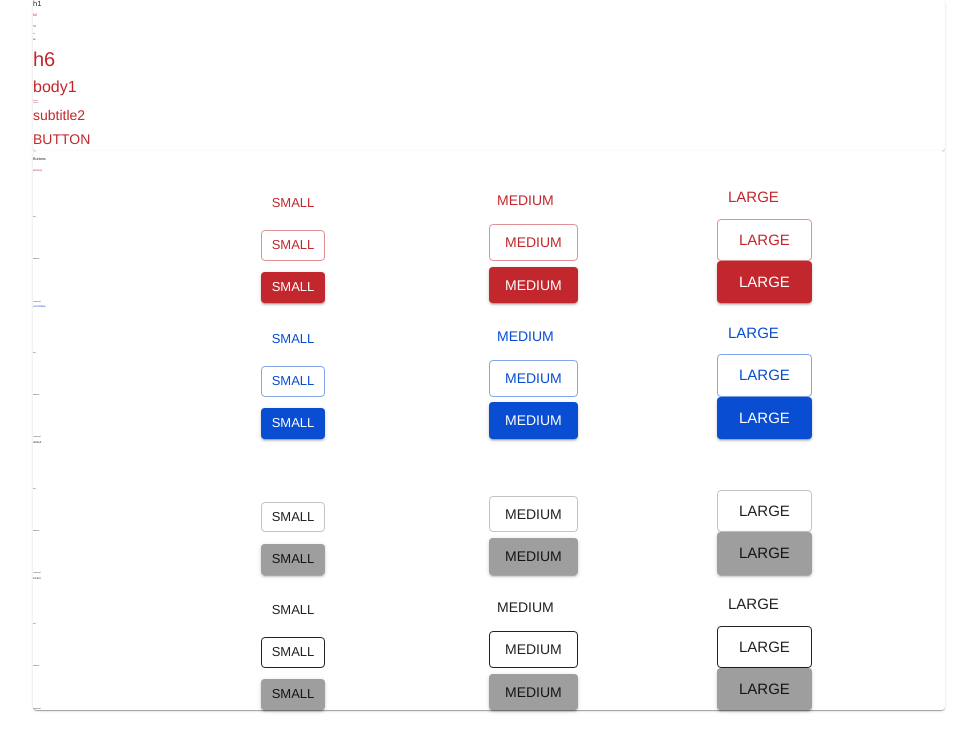
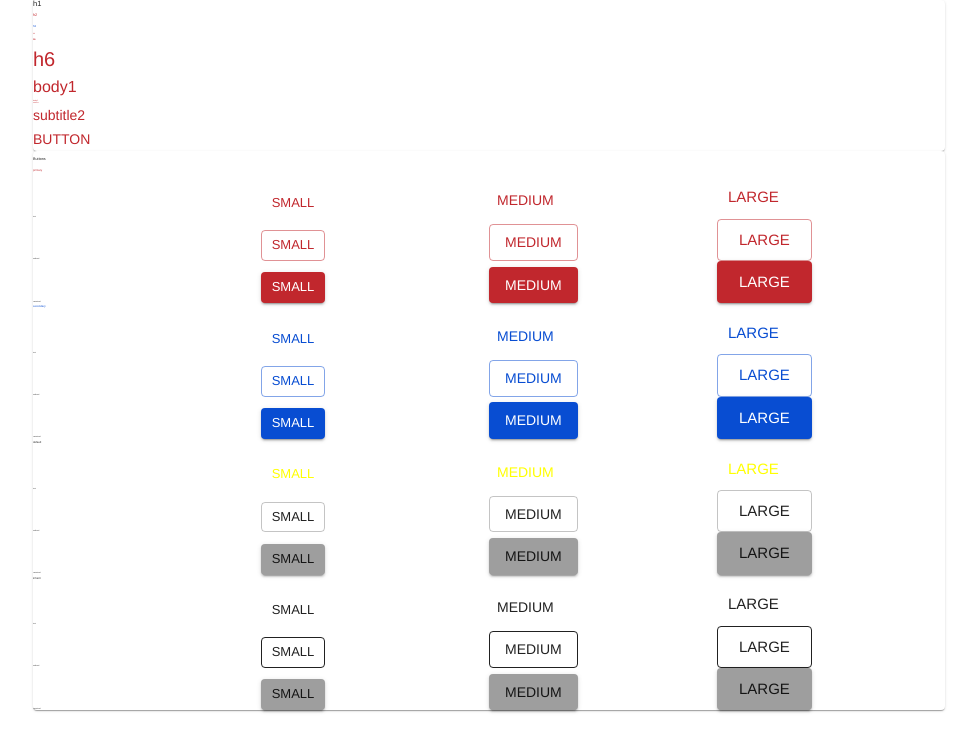
Before and after one commit to Codaisseur/codaisseur-theme, a React (Create React App) app: page / in a window 1280 px wide. Shown: the top 752 px of the page, without its empty margins (151-1128 px from the left). Built offline with nearby package versions, Linux system fonts and the light colour scheme.

Commit message:
Moved directory, added examples, began prepping for package creation

```diff
--- a/src/App.js
+++ b/src/App.js
@@ -3,20 +3,11 @@ import React from "react";
 import { ThemeProvider } from "@material-ui/styles";
 import { CssBaseline, Button, Typography, Grid, Container, Paper } from "@material-ui/core";
 
-import { Button as MuiButton } from '@material-ui/core'
-
-import theme from "./themes/default";
+import theme from "./themes/codaisseur";
 
 const colors = ["primary", "secondary", "default", "inherit"];
 const variants = ["text", "outlined", "contained"];
 const sizes = ["small", "medium", "large"];
-
-const Theme = (props) => (
-  <ThemeProvider theme={theme}>
-    <CssBaseline />
-    {props.children}
-  </ThemeProvider>
-)
 
 function App() {
   return (
--- a/src/index.js
+++ b/src/index.js
@@ -1,11 +1,40 @@
 import React from 'react';
+
+import { ThemeProvider as MuiThemeProiver, withStyles } from "@material-ui/styles";
+import { CssBaseline } from "@material-ui/core";
+
+import { Button as MuiButton } from '@material-ui/core'
+
+import theme from "./themes/codaisseur";
+
+// <RemoveLater>
 import ReactDOM from 'react-dom';
 import App from './App';
 import * as serviceWorker from './serviceWorker';
+ReactDOM.render(<App />, document.getElementById('root'));
+serviceWorker.unregister();
+// </RemoveLater>
 
-ReactDOM.render(<App />, document.getElementById('root'));
+// This is the new theme provider.
+export const ThemeProvider = (props) => (
+  <MuiThemeProiver {...props} theme={theme}>
+    <CssBaseline />
+    {props.children}
+  </MuiThemeProiver>
+)
 
-// If you want your app to work offline and load faster, you can change
-// unregister() to register() below. Note this comes with some pitfalls.
-// Learn more about service workers: https://bit.ly/CRA-PWA
-serviceWorker.unregister();
+// Create custom component
+export const Button = withStyles({
+  root: {
+    background: 'linear-gradient(45deg, #FE6B8B 30%, #FF8E53 90%)',
+    borderRadius: 3,
+    border: 0,
+    color: 'white',
+    height: 48,
+    padding: '0 30px',
+    boxShadow: '0 3px 5px 2px rgba(255, 105, 135, .3)',
+  },
+  label: {
+    textTransform: 'capitalize',
+  },
+})(MuiButton);
--- /dev/null
+++ b/src/themes/codaisseur/index.ts
@@ -0,0 +1,28 @@
+import { createMuiTheme, responsiveFontSizes } from '@material-ui/core/styles'
+
+import { palette, typography, overrides } from '../default'
+
+const theme = createMuiTheme({
+  palette: {
+    ...palette,
+  },
+  typography: {
+    ...typography,
+  },
+  overrides: {
+    ...overrides,
+  },
+
+  // Perhaps useful later.
+  // shape: {},
+  // breakpoints: {},
+  // mixins: {},
+  // spacing: 0,
+  // transitions: {},
+})
+
+export default responsiveFontSizes(theme, {
+  breakpoints: ['sm', 'md', 'lg'],
+  disableAlign: true, // Going unitless!
+  factor: 2,
+})
--- a/src/themes/default/index.ts
+++ b/src/themes/default/index.ts
@@ -1,4 +1,5 @@
 import { createMuiTheme, responsiveFontSizes } from '@material-ui/core/styles'
+
 import {
   common,
   primary,
@@ -12,9 +13,8 @@ import {
   ITypeBackground,
 } from './colors'
 
-import * as typography from './typography'
-import * as overrides from './overrides'
-import { withStyles } from '@material-ui/styles';
+import * as defaultTypography from './typography'
+import * as defaultOverrides from './overrides'
 
 // Typescript MUI does not like custom keys in their palette
 // We do, so with declare module we overwrite the interface in that file
@@ -28,8 +28,7 @@ declare module '@material-ui/core/colors' {
   interface CommonColors extends ICommonColors {}
 }
 
-const theme = createMuiTheme({
-  palette: {
+export const palette = {
   common,
   background,
 
@@ -68,24 +67,12 @@ const theme = createMuiTheme({
   // tonalOffset: undefined,
   // type: undefined,
   // contrastThreshold: undefined,
-  },
-  typography: {
-    ...typography,
-  },
-  overrides: {
-    ...overrides,
-  },
+}
 
-  // Perhaps useful later
-  // shape: {},
-  // breakpoints: {},
-  // mixins: {},
-  // spacing: 0,
-  // transitions: {},
-})
+export const typography = {
+  ...defaultTypography,
+}
 
-export default responsiveFontSizes(theme, {
-  breakpoints: ['sm', 'md', 'lg'],
-  disableAlign: true, // Going unitless!
-  factor: 2,
-})
+export const overrides = {
+  ...defaultOverrides,
+}
--- a/src/themes/default/overrides.ts
+++ b/src/themes/default/overrides.ts
@@ -1,22 +1,22 @@
-import { ButtonProps } from "@material-ui/core/Button";
-
 // Override of base components of MUI.
 export const MuiButton = {
   text: {
     // Name of the rule
-    color: 'white', // Some CSS
+    color: 'yellow', // Some CSS
   },
+  border: 0,
+  boxShadow: 'none',
 }
 
 export const MuiCard = {
   root: {
     boxShadow: 'none',
-  }
+  },
 }
 
 export const MuiPaper = {
   root: {
     border: 0,
     boxShadow: 'none',
-  }
+  },
 }
```
Lines whose indentation alone changed are shown as unchanged.
